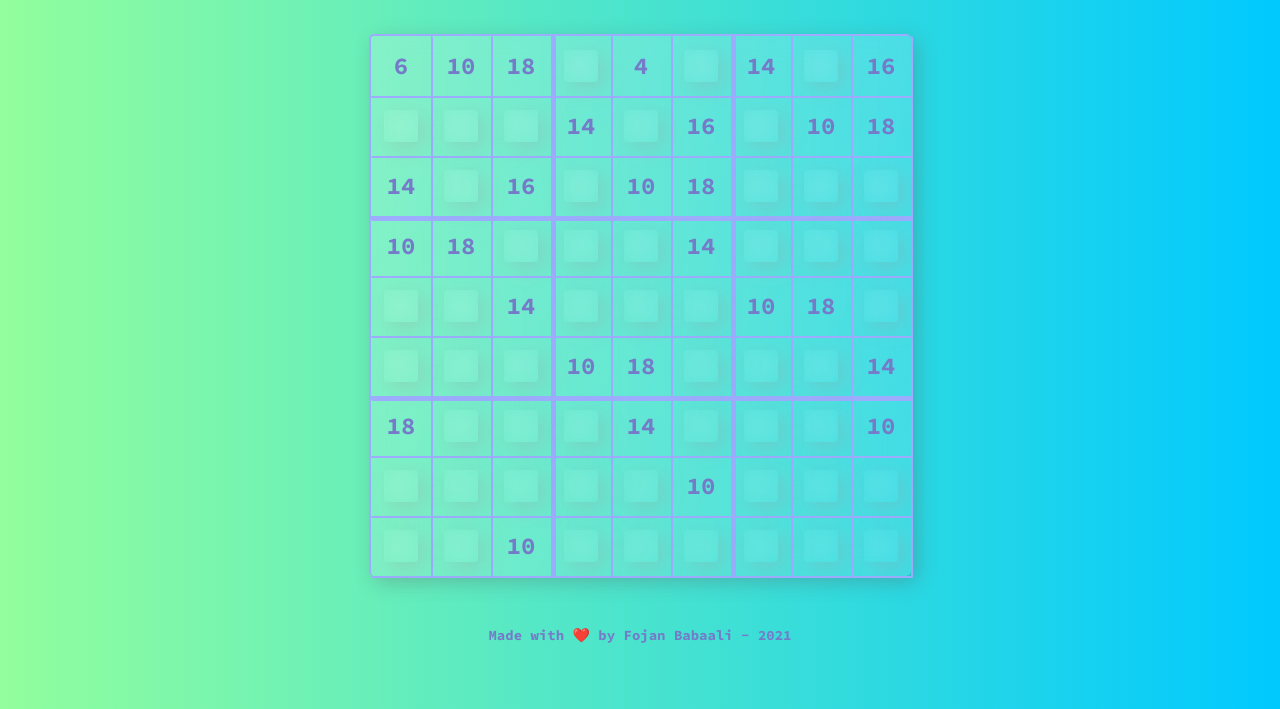
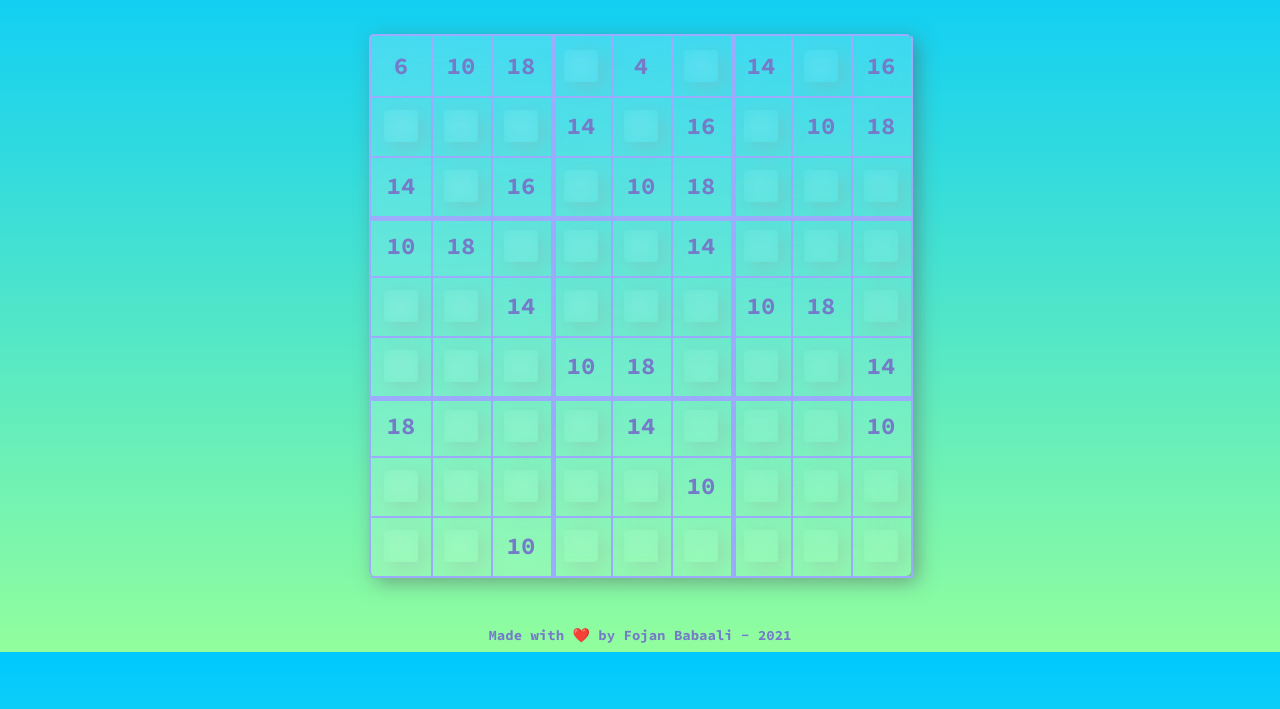
Before and after one commit to fojanb/fudoku-js, a plain HTML site: page index.html in a window 1280 px wide. Shown: the part 91-800 px from the top of the page. Drawn offline with Linux system fonts and the light colour scheme.

Commit message:
Update styles.css

```diff
--- a/styles.css
+++ b/styles.css
@@ -1,5 +1,5 @@
 body {
-  background-image: linear-gradient(to right, #92fe9d 0%, #00c9ff 100%);
+  background-image: linear-gradient(to top, #92fe9d 0%, #00c9ff 100%);
   color: #757bc8;
   font-size: 1.5em;
   font-family: "Source Code Pro", monospace;
@@ -28,7 +28,7 @@ h2 > span {
   );
   z-index: 2;
   backdrop-filter: blur(0.8rem);
-  box-shadow: 6px 6px 20px rgba(85, 85, 85, 0.3);
+  box-shadow: 6px 6px 20px rgba(85, 85, 85, 0.5);
   border-top: 2px solid #9dacff;
   border-left: 2px solid #9dacff;
 }
```
